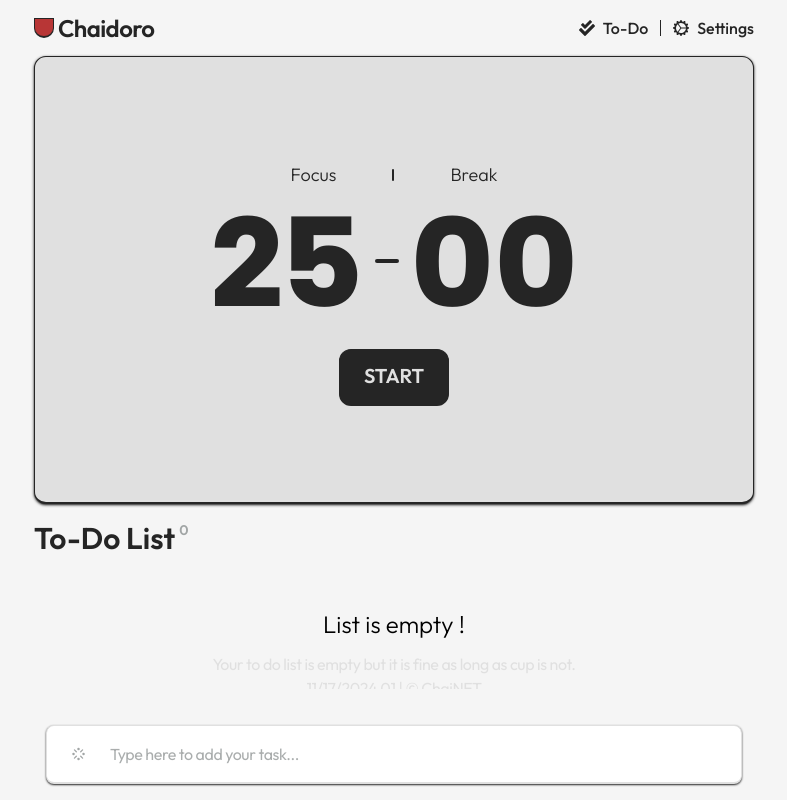
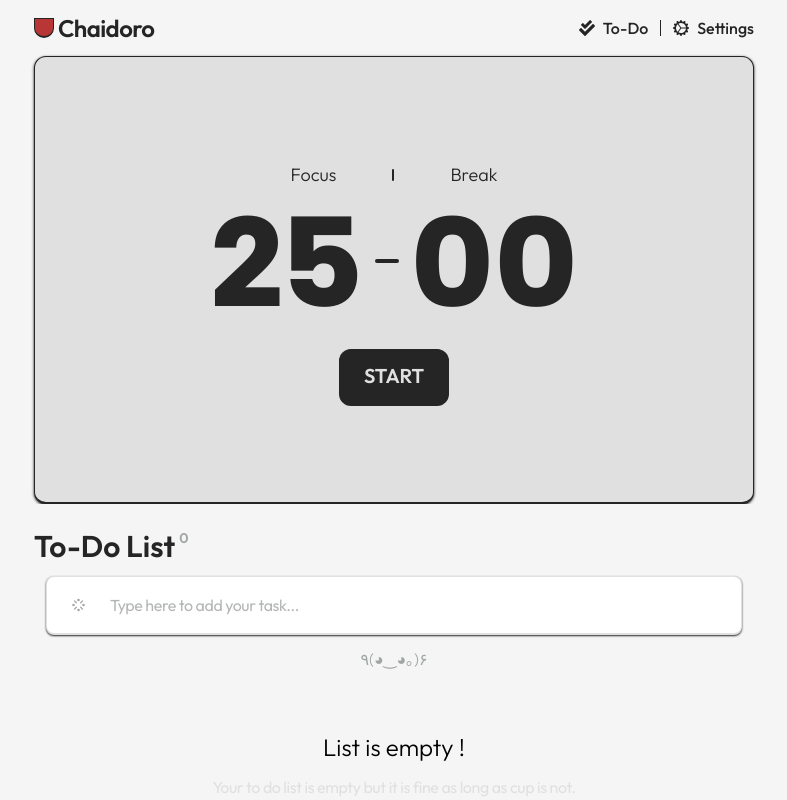
Before and after one commit to Chai-NET/ChaidoroWeb, a React (Vite) app: page / in a window 1280 px wide. Shown: the whole page, without its empty margins (246-1033 px from the left). Built offline with nearby package versions, Linux system fonts and the light colour scheme.

Commit message:
0.54 | Better layout

```diff
--- a/src/components/taskInputField.jsx
+++ b/src/components/taskInputField.jsx
@@ -6,11 +6,11 @@ import { useTranslation } from "react-i18next";
 const TaskInputField = ({ task, onTaskChange, handleAddTask, onKeyPress }) => {
   const { t } = useTranslation();
   return (
-    <div className="my-3 w-full bg-bgPrimary py-9">
+    <div className="">
       {/* Task input field */}
       <div className="mx-3 rounded-lg border border-b-2 border-secondary45 bg-bgPrimary bg-white p-3 shadow-sm shadow-text">
         <div className="flex flex-row justify-between">
-          <div className="flex flex-grow items-center gap-x-6 px-3 text-secondary">
+          <div className="relative flex flex-grow items-center gap-x-6 px-3 text-secondary">
             <TbSteam />
             <input
               onKeyDown={onKeyPress}
@@ -21,9 +21,11 @@ const TaskInputField = ({ task, onTaskChange, handleAddTask, onKeyPress }) => {
               id="todos"
               placeholder={t("taskAddMsg")}
               autoComplete="off"
-              className="peer w-full appearance-none border-opacity-90 bg-transparent py-1 font-Outfit tracking-widest text-primary outline-none placeholder:tracking-tight placeholder:text-secondary placeholder:opacity-90 focus:ring-0"
+              className="peer w-full appearance-none border-opacity-90 bg-transparent py-1 font-Outfit tracking-widest text-primary outline-none placeholder:tracking-tight placeholder:text-secondary placeholder:opacity-80 focus:ring-0"
             />
-
+            <label className="text-md peer-focus:border-xblack peer-focus:text-xblack pointer-events-none absolute bottom-6 right-0 z-10 origin-[0] scale-100 transform rounded-xl bg-white px-1 opacity-0 transition-all duration-300 ease-in-out peer-focus:border-2 peer-focus:px-6 peer-focus:py-2 peer-focus:opacity-100">
+              Add # for groups
+            </label>
             {/* Add button */}
             {/* <button className="bg-clockText rounded-lg p-2">
               <TbArrowBigUpLinesFilled className="fill-secondary45" />
--- a/src/components/taskList.jsx
+++ b/src/components/taskList.jsx
@@ -21,7 +21,7 @@ const TaskList = ({ todos, onReorder, onRemove }) => {
                     filter: "blur(0px)",
                   }}
                   exit={{ scale: 0.7, opacity: 0, filter: "blur(10px)" }}
-                  className="m-3 my-5 flex flex-row items-center justify-between gap-3 rounded-lg border-blax bg-neutral-50 p-3 pr-6 shadow-sm shadow-neutral-500 hover:cursor-grab active:cursor-grabbing"
+                  className="m-3 my-5 flex flex-row items-center justify-between gap-3 rounded-lg border-blax bg-white p-3 pr-6 shadow-sm shadow-neutral-500 hover:cursor-grab active:cursor-grabbing"
                 >
                   <div className="flex items-center gap-3">
                     <button
--- a/src/components/taskPanel.jsx
+++ b/src/components/taskPanel.jsx
@@ -47,9 +47,16 @@ export default function TaskPanel() {
 
   return (
     <>
-      <div className="h-full overflow-y-scroll pb-9">
-        <div className="border-primary py-3 font-Outfit">
-          <div className="my-1 flex gap-1 font-bold">
+      <div className="relative h-full w-full overflow-y-auto pb-9">
+        <div className="relative font-Outfit">
+          {/* - */}
+
+          {/* Sticky Title and Input field */}
+          <div className="sticky top-0 z-30 w-full border-red-600 bg-bgPrimary py-3 pt-6">
+            {/* - */}
+
+            {/* Title bar */}
+            <div className="flex gap-1 font-bold">
               <h2 className="text-3xl font-semibold capitalize text-primary">
                 {t("toDoList")}
               </h2>
@@ -58,8 +65,25 @@ export default function TaskPanel() {
               </h2>
             </div>
 
+            {/* Task Input Field Absolute */}
+            <div className="my-3 w-full">
+              <TaskInputField
+                task={task}
+                onTaskChange={setTask}
+                onKeyPress={handleKeyPress}
+              />
+            </div>
+            {/* - */}
+
+            {/* A message for users */}
+            <p className="text-center font-Outfit font-light text-secondary">
+              ٩(◕‿◕｡)۶
+            </p>
+          </div>
+
+          {/* To-Do List */}
+          <div className="">
             {/* Empty List Message: */}
-
             {todos.length === 0 ? (
               <div className="relative flex select-none flex-col items-center justify-center gap-3 py-12 text-center font-Outfit">
                 <h1 className="text-primary/45 text-xl font-light md:text-2xl">
@@ -85,13 +109,6 @@ export default function TaskPanel() {
                 onRemove={handleRemoveTodo}
               />
             )}
-          {/* Task Input Field Absolute */}
-          <div className="absolute bottom-0 left-1/2 w-full -translate-x-1/2">
-            <TaskInputField
-              task={task}
-              onTaskChange={setTask}
-              onKeyPress={handleKeyPress}
-            />
           </div>
         </div>
       </div>
--- a/src/pages/tasks.jsx
+++ b/src/pages/tasks.jsx
@@ -53,7 +53,11 @@ function Tasks() {
           {t("remainingTasks")} {todos.length}
         </h2>
       </div>
-
+      <TaskInputField
+        task={task}
+        onTaskChange={setTask}
+        onKeyPress={handleKeyPress}
+      />
       {todos.length === 0 ? (
         <div className="relative flex select-none flex-col items-center justify-center gap-3 py-12 text-center font-Outfit">
           <h1 className="text-primary/45 text-xl font-light md:text-2xl">
@@ -79,14 +83,6 @@ function Tasks() {
           onRemove={handleRemoveTodo}
         />
       )}
-
-      <div className="mb-24">
-        <TaskInputField
-          task={task}
-          onTaskChange={setTask}
-          onKeyPress={handleKeyPress}
-        />
-      </div>
     </div>
   );
 }
```
Lines whose indentation alone changed are shown as unchanged.
